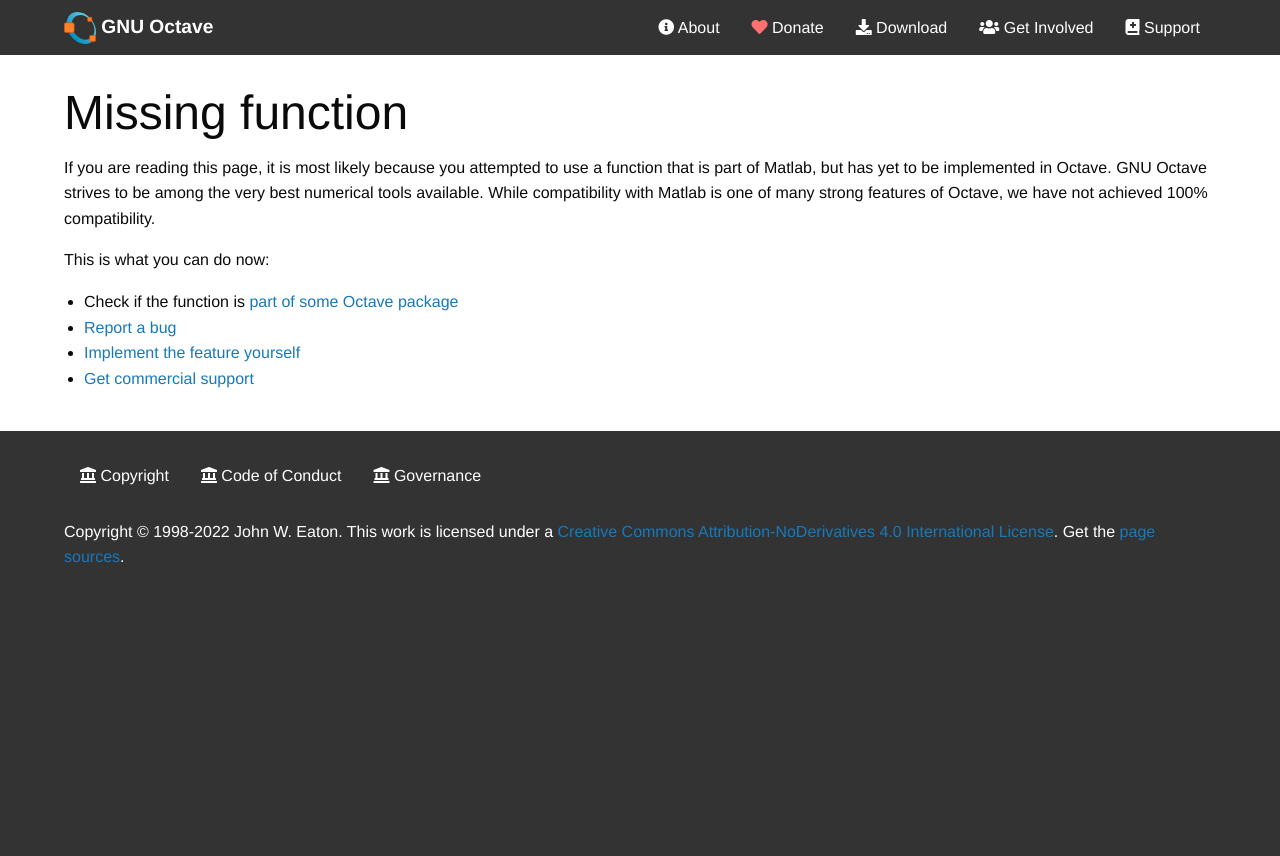
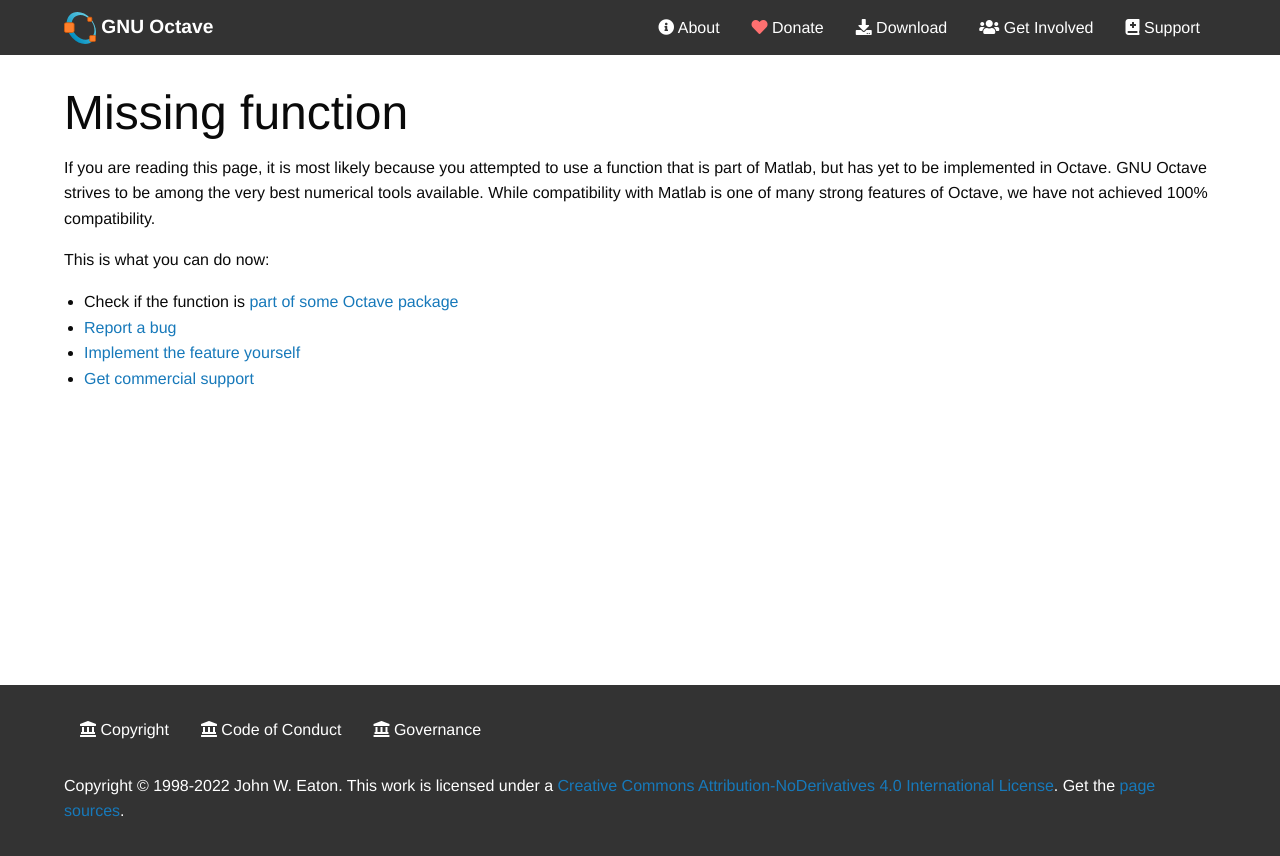
Before and after one commit to gnu-octave/gnu-octave.github.io, a Jekyll site: the page built from pages/missing.md, in a window 1280 px wide. Shown: the top 856 px of the page. Built offline with Jekyll 4.4.1, drawn with Linux system fonts in a browser that asks for light colours; nearby versions of some CDN libraries.

Commit message:
Fix vertical height.

```diff
--- a/_layouts/default.html
+++ b/_layouts/default.html
@@ -71,7 +71,7 @@
     </div>
 
     <div class="white">
-      <div class="grid-container grid-container-mod">
+      <div class="grid-container grid-container-mod vertical-stretch">
 
         {{ content }}
 
--- a/css/app.css
+++ b/css/app.css
@@ -9,6 +9,7 @@
   -ms-flex-wrap: wrap;
   flex-wrap: wrap;
 }
+div.vertical-stretch { min-height: 70vh; }
 
 h3, h4 { margin-top: 1em; }
 footer {
```
